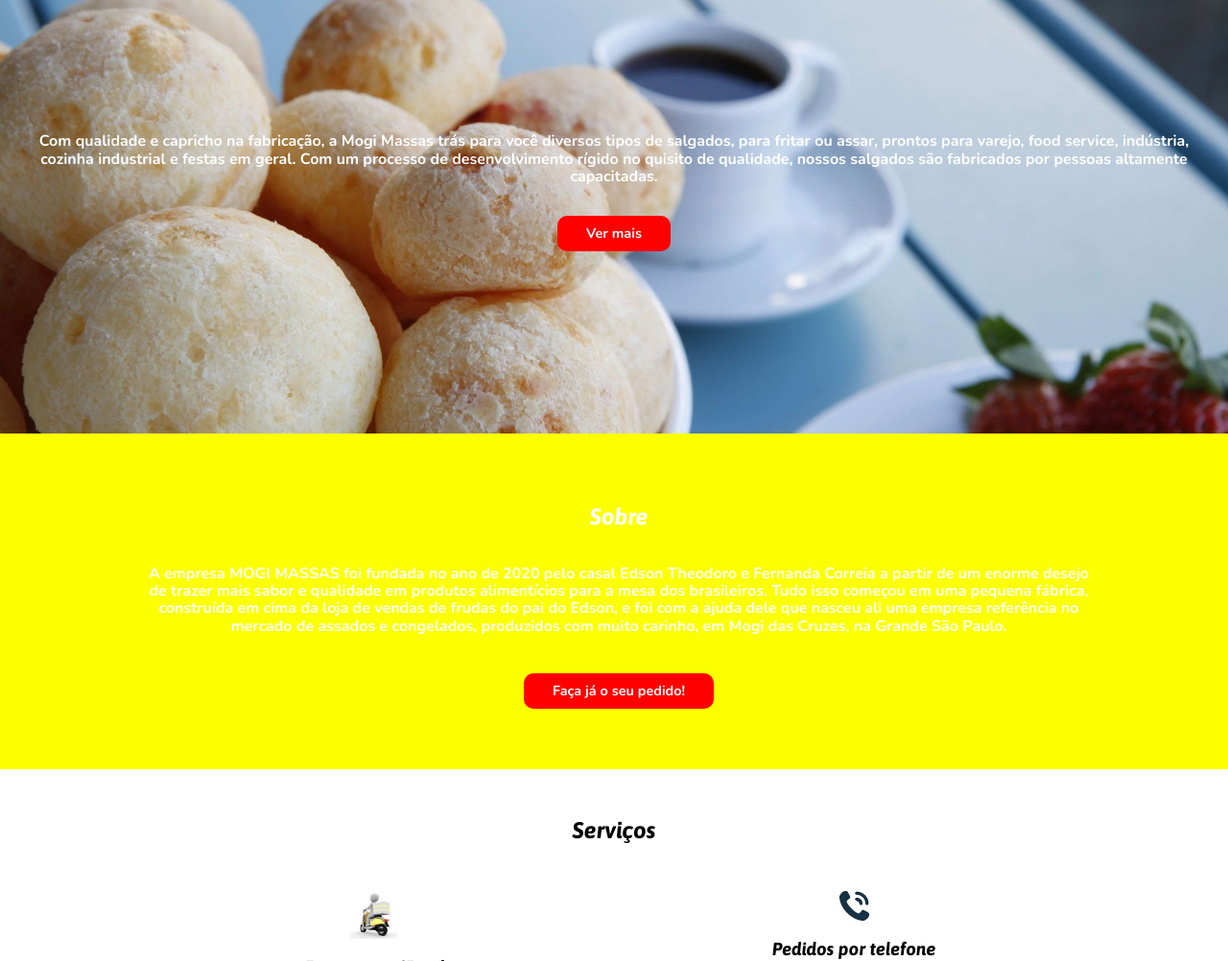
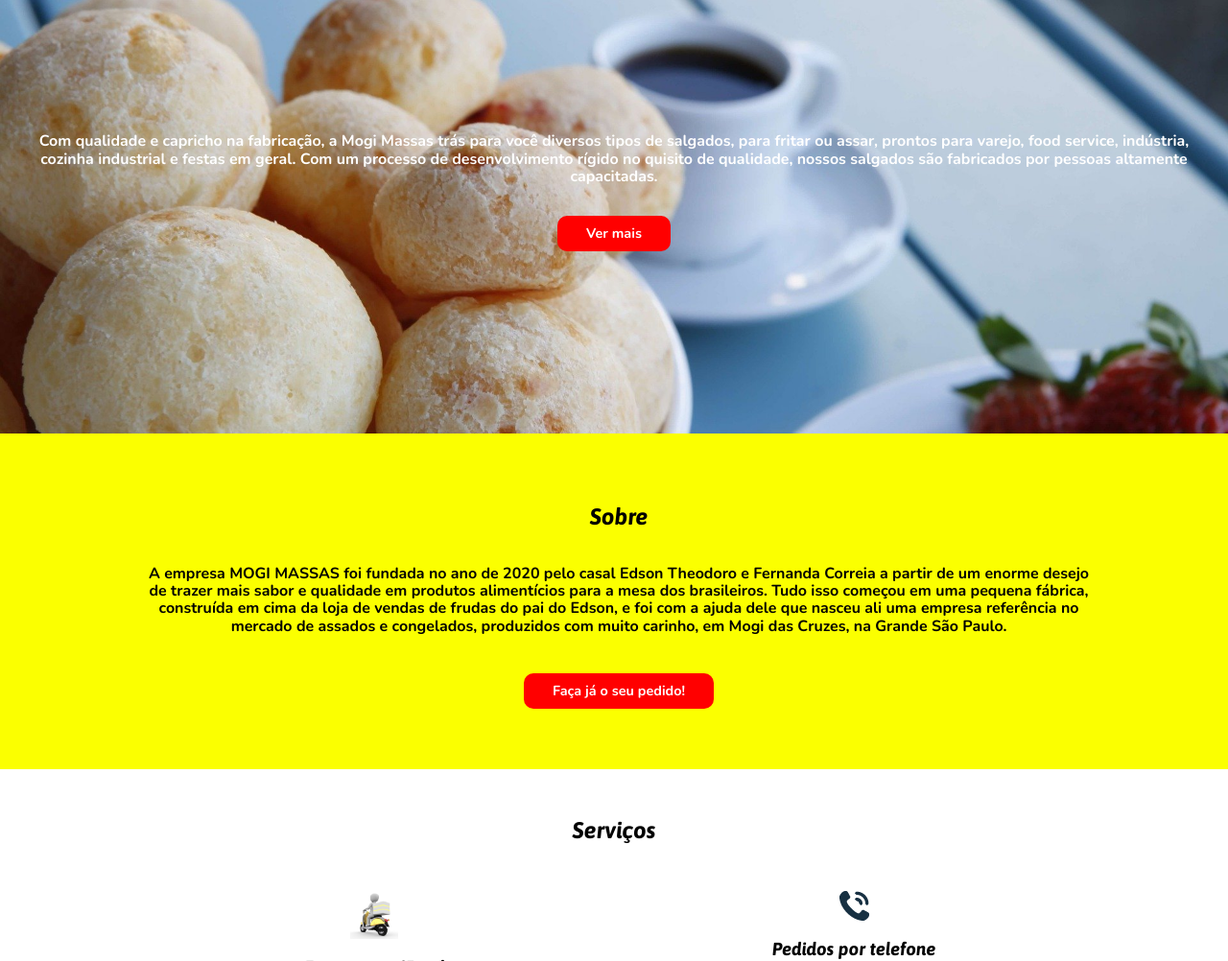
Before and after one commit to GuilhermeHMG/site_mogimassas.com.br, a plain HTML site: page website/index.html in a window 1280 px wide. Shown: the part 168-1170 px from the top of the page at 96% size. Drawn offline with nearby package versions, Linux system fonts and the light colour scheme.

Commit message:
site_Mogi_Massas_v1.2

```diff
--- a/website/css/style.css
+++ b/website/css/style.css
@@ -86,11 +86,11 @@ header p{
     text-align: center;
     padding: 10px 10px 20px 20px;
     background-color: #fbff00;
-    color: #FFFFFF;
+    color: #000000;
 }
 
 #sobre h2{
-    color: #FFFFFF;
+    color: #000000;
 }
 
 #sobre p{
```
Also changed, not shown: website/index.html (+2 -0 lines), ANOTACOES DO PROJETO.txt (added), website/img/1.jpeg (added), website/img/2.jpeg (added), website/img/3.jpeg (added), website/img/4.jpeg (added), 1 other file.
